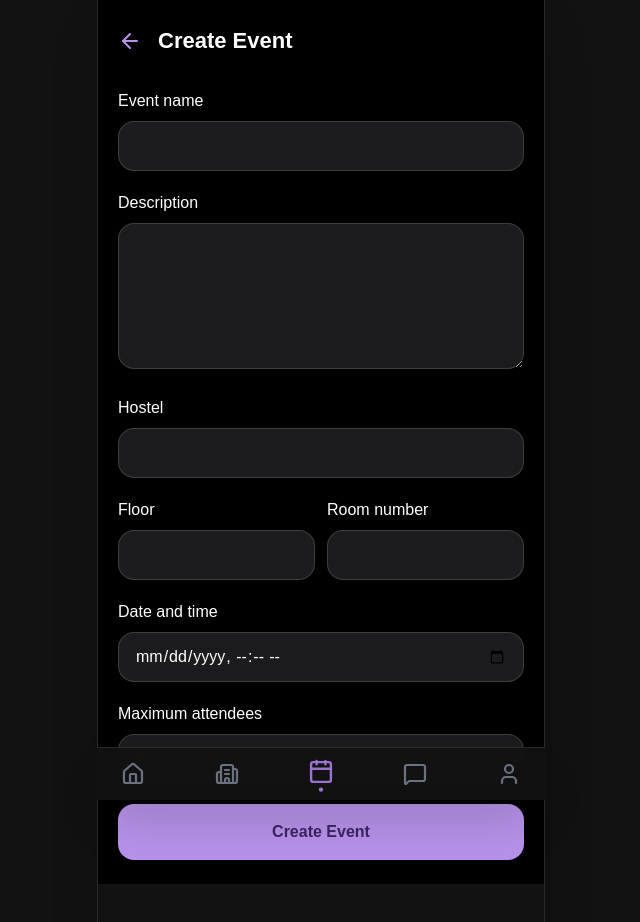
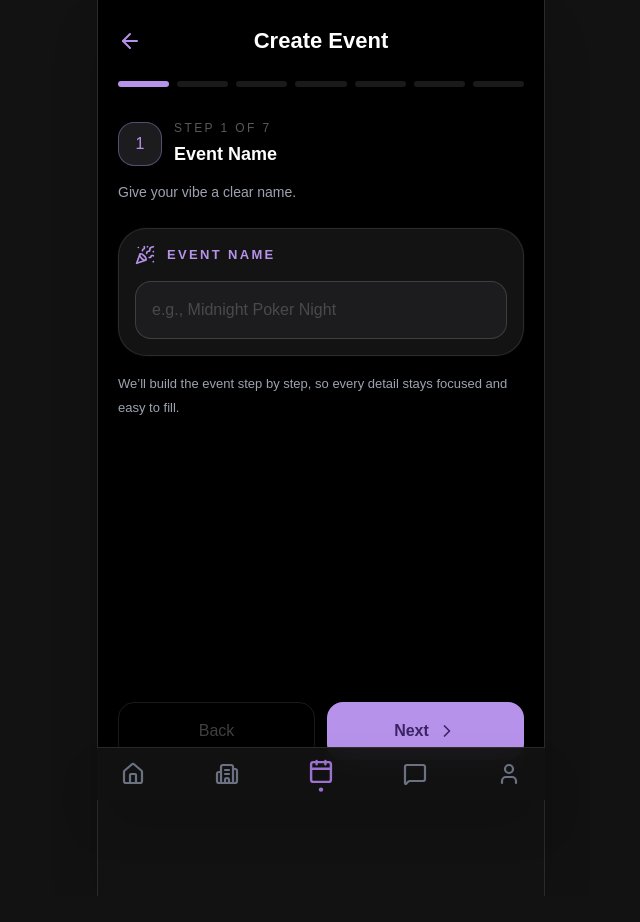
Before and after one commit to Nishant-2304/VibeIn, a Next.js app: page /events/create in a window 1280 px wide. Shown: the top 922 px of the page, without its empty margins (319-959 px from the left). After the commit the page ends 896 px from the top, so only its background shows below. Built offline with nearby package versions, Linux system fonts and the light colour scheme; a web font is replaced by a local one.

Commit message:
Events creation

```diff
--- a/app/api/events/route.ts
+++ b/app/api/events/route.ts
@@ -48,7 +48,7 @@ export async function POST(request: Request) {
   }
 
   const actor = {
-    userId: request.headers.get("x-user-id") ?? body.hostId,
+    userId: request.headers.get("x-user-id"),
   };
 
   try {
--- a/app/events/create/page.tsx
+++ b/app/events/create/page.tsx
@@ -2,115 +2,431 @@
 
 import Link from "next/link";
 import { useRouter } from "next/navigation";
-import { FormEvent, useState } from "react";
-import { ArrowLeft } from "lucide-react";
+import { useState } from "react";
+import {
+  ArrowLeft,
+  CalendarDays,
+  ChevronRight,
+  Clock3,
+  DoorOpen,
+  FileText,
+  Hash,
+  MapPinned,
+  PartyPopper,
+  Users,
+} from "lucide-react";
 import { apiErrorMessage, eventApi } from "../../../lib/client-api";
 
 type FormState = {
-  name: string;
+  eventName: string;
   description: string;
   hostel: string;
   floor: string;
-  roomNumber: string;
-  scheduledAt: string;
+  room: string;
+  dateTime: string;
+  duration: string;
   maxAttendees: string;
 };
 
-const initialForm: FormState = {
-  name: "",
-  description: "",
-  hostel: "",
-  floor: "",
-  roomNumber: "",
-  scheduledAt: "",
-  maxAttendees: "8",
+const steps = [
+  {
+    id: "eventName",
+    title: "Event Name",
+    subtitle: "Give your vibe a clear name.",
+    icon: PartyPopper,
+    placeholder: "e.g., Midnight Poker Night",
+  },
+  {
+    id: "description",
+    title: "Description",
+    subtitle: "Tell everyone what’s happening.",
+    icon: FileText,
+    placeholder: "Tell everyone what's happening...",
+  },
+  {
+    id: "hostel",
+    title: "Hostel",
+    subtitle: "Choose where the event is happening.",
+    icon: MapPinned,
+    placeholder: "Select Hostel",
+  },
+  {
+    id: "floorRoom",
+    title: "Floor & Room",
+    subtitle: "Lock the exact location.",
+    icon: DoorOpen,
+    placeholder: "Floor and room number",
+  },
+  {
+    id: "dateTime",
+    title: "Date & Time",
+    subtitle: "Schedule the start of the event.",
+    icon: CalendarDays,
+    placeholder: "mm/dd/yyyy, --:-- --",
+  },
+  {
+    id: "duration",
+    title: "Duration",
+    subtitle: "How long should the vibe last?",
+    icon: Clock3,
+    placeholder: "1h",
+  },
+  {
+    id: "maxAttendees",
+    title: "Max Attendees",
+    subtitle: "Set the crowd size.",
+    icon: Users,
+    placeholder: "10 people",
+  },
+] as const;
+
+const hostels = [
+  "A",
+  "B",
+  "C",
+  "D",
+  "E",
+  "F",
+  "G",
+  "H",
+  "J",
+  "K",
+  "L",
+  "M",
+  "N",
+  "P",
+  "Q",
+  "R",
+  "S",
+  "T",
+];
+
+const durationMinutesByLabel: Record<string, number> = {
+  "30m": 30,
+  "1h": 60,
+  "2h": 120,
+  "3h": 180,
+  "All Night": 480,
 };
 
 export default function CreateEventPage() {
   const router = useRouter();
-  const [form, setForm] = useState(initialForm);
-  const [submitting, setSubmitting] = useState(false);
-  const [error, setError] = useState<string | null>(null);
+  const [step, setStep] = useState(0);
+  const [error, setError] = useState("");
+  const [isSubmitting, setIsSubmitting] = useState(false);
+  const [form, setForm] = useState<FormState>({
+    eventName: "",
+    description: "",
+    hostel: "",
+    floor: "",
+    room: "",
+    dateTime: "",
+    duration: "1h",
+    maxAttendees: "10",
+  });
 
-  function update(key: keyof FormState, value: string) {
-    setForm((current) => ({ ...current, [key]: value }));
-  }
+  const currentStep = steps[step];
+  const isFirstStep = step === 0;
+  const isLastStep = step === steps.length - 1;
 
-  async function submit(event: FormEvent<HTMLFormElement>) {
-    event.preventDefault();
-    setError(null);
+  const updateField = <K extends keyof FormState>(key: K, value: FormState[K]) => {
+    setError("");
+    setForm((prev) => ({ ...prev, [key]: value }));
+  };
 
-    const floor = Number(form.floor);
-    const maxAttendees = Number(form.maxAttendees);
-    if (form.name.trim().length < 3 || form.name.trim().length > 100) {
-      setError("Event name must be between 3 and 100 characters.");
-      return;
+  const updateAttendees = (delta: number) => {
+    setForm((prev) => {
+      const current = Number.parseInt(prev.maxAttendees, 10) || 2;
+      return { ...prev, maxAttendees: String(Math.max(2, current + delta)) };
+    });
+  };
+
+  const validateCurrentStep = () => {
+    switch (currentStep.id) {
+      case "eventName":
+        return form.eventName.trim().length >= 3 ? "" : "Event name must be at least 3 characters.";
+      case "hostel":
+        return hostels.includes(form.hostel) ? "" : "Please select a hostel.";
+      case "floorRoom":
+        if (!Number.isInteger(Number(form.floor)) || Number(form.floor) < 0) {
+          return "Floor must be a whole number.";
+        }
+        return form.room.trim() ? "" : "Room number is required.";
+      case "dateTime":
+        if (!form.dateTime) return "Date and time are required.";
+        return new Date(form.dateTime) > new Date() ? "" : "Date and time must be in the future.";
+      default:
+        return "";
     }
-    if (!Number.isInteger(floor) || !Number.isInteger(maxAttendees) || maxAttendees < 2) {
-      setError("Enter a valid floor and at least 2 attendees.");
-      return;
-    }
-    const scheduledAt = new Date(form.scheduledAt);
-    if (Number.isNaN(scheduledAt.valueOf()) || scheduledAt <= new Date()) {
-      setError("Choose a date and time in the future.");
+  };
+
+  const goNext = () => {
+    const validationError = validateCurrentStep();
+    if (validationError) {
+      setError(validationError);
       return;
     }
 
-    setSubmitting(true);
+    if (!isLastStep) {
+      setStep((current) => current + 1);
+    }
+  };
+
+  const goBack = () => {
+    if (!isFirstStep) {
+      setStep((current) => current - 1);
+    }
+  };
+
+  const handleCreate = async () => {
+    const validationError = validateCurrentStep();
+    if (validationError) {
+      setError(validationError);
+      return;
+    }
+
+    setIsSubmitting(true);
+    setError("");
+
     try {
-      const created = await eventApi.create({
-        name: form.name.trim(),
+      const event = await eventApi.create({
+        name: form.eventName.trim(),
         description: form.description.trim(),
-        hostel: form.hostel.trim(),
-        floor,
-        roomNumber: form.roomNumber.trim(),
-        scheduledAt: scheduledAt.toISOString(),
-        maxAttendees,
+        hostel: form.hostel,
+        floor: Number(form.floor),
+        roomNumber: form.room.trim(),
+        scheduledAt: new Date(form.dateTime).toISOString(),
+        durationMinutes: durationMinutesByLabel[form.duration] ?? 60,
+        maxAttendees: Math.max(2, Number.parseInt(form.maxAttendees, 10) || 2),
       });
-      router.push(`/events/${created.id}`);
-    } catch (cause) {
-      setError(apiErrorMessage(cause));
+
+      router.push(`/events/${event.id}`);
+    } catch (err) {
+      setError(apiErrorMessage(err));
     } finally {
-      setSubmitting(false);
+      setIsSubmitting(false);
     }
-  }
+  };
 
-  const fieldClass = "mt-2 w-full rounded-2xl border border-white/15 bg-[#1c1c1e] px-4 py-3 text-white outline-none focus:border-[#b792ea]";
+  const renderStepBody = () => {
+    switch (currentStep.id) {
+      case "eventName":
+        return (
+          <input
+            value={form.eventName}
+            onChange={(e) => updateField("eventName", e.target.value)}
+            placeholder={currentStep.placeholder}
+            className="w-full rounded-2xl border border-white/15 bg-[#1c1c1e] px-4 py-4 text-[16px] text-white outline-none transition placeholder:text-white/20 focus:border-[#b792ea]"
+          />
+        );
+      case "description":
+        return (
+          <textarea
+            value={form.description}
+            onChange={(e) => updateField("description", e.target.value)}
+            placeholder={currentStep.placeholder}
+            rows={7}
+            className="w-full resize-none rounded-2xl border border-white/15 bg-[#1c1c1e] px-4 py-4 text-[16px] text-white outline-none transition placeholder:text-white/20 focus:border-[#b792ea]"
+          />
+        );
+      case "hostel":
+        return (
+          <select
+            value={form.hostel}
+            onChange={(e) => updateField("hostel", e.target.value)}
+            className="flex w-full items-center justify-between rounded-2xl border border-white/15 bg-[#1c1c1e] px-4 py-4 text-left text-[16px] text-white"
+          >
+            <option value="">{currentStep.placeholder}</option>
+            {hostels.map((hostel) => (
+              <option key={hostel} value={hostel}>
+                Hostel {hostel}
+              </option>
+            ))}
+          </select>
+        );
+      case "floorRoom":
+        return (
+          <div className="grid grid-cols-2 gap-3">
+            <input
+              type="number"
+              min={0}
+              step={1}
+              value={form.floor}
+              onChange={(e) => updateField("floor", e.target.value)}
+              placeholder="e.g., 4th"
+              className="w-full rounded-2xl border border-white/15 bg-[#1c1c1e] px-4 py-4 text-[16px] text-white outline-none transition placeholder:text-white/20 focus:border-[#b792ea]"
+            />
+            <input
+              value={form.room}
+              onChange={(e) => updateField("room", e.target.value)}
+              placeholder="e.g., 402"
+              className="w-full rounded-2xl border border-white/15 bg-[#1c1c1e] px-4 py-4 text-[16px] text-white outline-none transition placeholder:text-white/20 focus:border-[#b792ea]"
+            />
+          </div>
+        );
+      case "dateTime":
+        return (
+          <input
+            type="datetime-local"
+            value={form.dateTime}
+            onChange={(e) => updateField("dateTime", e.target.value)}
+            placeholder={currentStep.placeholder}
+            className="w-full rounded-2xl border border-white/15 bg-[#1c1c1e] px-4 py-4 text-[16px] text-white outline-none transition placeholder:text-white/20 focus:border-[#b792ea]"
+          />
+        );
+      case "duration":
+        return (
+          <div className="flex flex-wrap gap-3">
+            {["30m", "1h", "2h", "3h", "All Night"].map((option) => {
+              const active = form.duration === option;
+              return (
+                <button
+                  key={option}
+                  type="button"
+                  onClick={() => updateField("duration", option)}
+                  className={`rounded-full border px-5 py-3 text-[15px] font-medium transition ${
+                    active
+                      ? "border-[#b792ea] bg-[#b792ea] text-[#3b2466]"
+                      : "border-white/15 bg-transparent text-white"
+                  }`}
+                >
+                  {option}
+                </button>
+              );
+            })}
+          </div>
+        );
+      case "maxAttendees":
+        return (
+          <div className="rounded-2xl border border-white/15 bg-[#1c1c1e] px-4 py-5">
+            <div className="flex items-center justify-between">
+              <button
+                type="button"
+                onClick={() => updateAttendees(-1)}
+                disabled={Number(form.maxAttendees) <= 2}
+                className="text-4xl leading-none text-white/80"
+                aria-label="Decrease attendees"
+              >
+                −
+              </button>
+              <div className="text-center">
+                <p className="text-[30px] font-semibold leading-none text-[#b792ea]">{form.maxAttendees}</p>
+                <p className="mt-1 text-[12px] font-semibold tracking-[0.2em] text-white/25">PEOPLE</p>
+              </div>
+              <button
+                type="button"
+                onClick={() => updateAttendees(1)}
+                className="text-4xl leading-none text-white/80"
+                aria-label="Increase attendees"
+              >
+                +
+              </button>
+            </div>
+          </div>
+        );
+      default:
+        return null;
+    }
+  };
 
   return (
     <main className="min-h-screen bg-black text-white">
-      <div className="mx-auto w-full max-w-md px-5 py-6">
-        <header className="flex items-center gap-4">
-          <Link href="/events" aria-label="Back"><ArrowLeft className="text-[#b792ea]" /></Link>
-          <h1 className="text-[22px] font-extrabold">Create Event</h1>
-        </header>
+      <div className="mx-auto flex min-h-screen w-full max-w-md flex-col bg-black px-5 py-6 pb-10">
+        <div className="flex items-center justify-between">
+          <Link href="/events" className="inline-flex items-center gap-2 text-[#b792ea]">
+            <ArrowLeft className="h-6 w-6" />
+          </Link>
+          <h1 className="text-[22px] font-extrabold text-white">Create Event</h1>
+          <div className="w-6" />
+        </div>
 
-        <form onSubmit={submit} className="mt-8 space-y-5">
-          <label className="block">Event name
-            <input required minLength={3} maxLength={100} value={form.name} onChange={(e) => update("name", e.target.value)} className={fieldClass} />
-          </label>
-          <label className="block">Description
-            <textarea rows={5} value={form.description} onChange={(e) => update("description", e.target.value)} className={fieldClass} />
-          </label>
-          <label className="block">Hostel
-            <input required value={form.hostel} onChange={(e) => update("hostel", e.target.value)} className={fieldClass} />
-          </label>
-          <div className="grid grid-cols-2 gap-3">
-            <label>Floor<input required type="number" value={form.floor} onChange={(e) => update("floor", e.target.value)} className={fieldClass} /></label>
-            <label>Room number<input required value={form.roomNumber} onChange={(e) => update("roomNumber", e.target.value)} className={fieldClass} /></label>
+        <div className="mt-6 flex items-center gap-2">
+          {steps.map((item, index) => (
+            <span
+              key={item.id}
+              className={`h-1.5 flex-1 rounded-full ${index <= step ? "bg-[#b792ea]" : "bg-white/10"}`}
+            />
+          ))}
+        </div>
+
+        <section className="mt-8 flex-1">
+          <div className="flex items-center gap-3">
+            <div className="flex h-11 w-11 items-center justify-center rounded-2xl border border-[#b792ea]/40 bg-[#1c1c1e] text-[#b792ea]">
+              {step + 1}
+            </div>
+            <div>
+              <p className="text-[12px] uppercase tracking-[0.2em] text-white/35">
+                Step {step + 1} of {steps.length}
+              </p>
+              <h2 className="mt-1 text-[18px] font-semibold text-white">{currentStep.title}</h2>
+            </div>
           </div>
-          <label className="block">Date and time
-            <input required type="datetime-local" value={form.scheduledAt} onChange={(e) => update("scheduledAt", e.target.value)} className={fieldClass} />
-          </label>
-          <label className="block">Maximum attendees
-            <input required type="number" min={2} value={form.maxAttendees} onChange={(e) => update("maxAttendees", e.target.value)} className={fieldClass} />
-          </label>
 
-          {error && <p role="alert" className="text-sm text-red-300">{error}</p>}
-          <button disabled={submitting} className="w-full rounded-2xl bg-[#b792ea] py-4 font-semibold text-[#3b2466] disabled:opacity-60">
-            {submitting ? "Creating…" : "Create Event"}
+          <p className="mt-3 text-[14px] leading-6 text-[#9ca3af]">{currentStep.subtitle}</p>
+
+          <div className="mt-6 rounded-[28px] border border-white/10 bg-[#131313] p-4 shadow-[0_0_0_1px_rgba(255,255,255,0.02)]">
+            <div className="mb-4 flex items-center gap-3 text-[#b792ea]">
+              <currentStep.icon className="h-5 w-5" />
+              <span className="text-[13px] font-semibold uppercase tracking-[0.18em]">{currentStep.title}</span>
+            </div>
+            {renderStepBody()}
+          </div>
+
+          {step === 0 && (
+            <p className="mt-4 text-[13px] leading-6 text-[#9ca3af]">
+              We’ll build the event step by step, so every detail stays focused and easy to fill.
+            </p>
+          )}
+
+          {step === steps.length - 1 && (
+            <div className="mt-4 rounded-2xl border border-white/10 bg-[#1c1c1e] p-4 text-[13px] leading-6 text-[#d1d5db]">
+              <p className="font-semibold text-white">Review</p>
+              <p className="mt-2">{form.eventName || "Event name"}</p>
+              <p>{form.hostel || "Hostel"} • Floor {form.floor || "-"} • Room {form.room || "-"}</p>
+              <p>{form.dateTime || "Date and time"}</p>
+            </div>
+          )}
+          {error && (
+            <p className="mt-4 rounded-2xl border border-red-500/30 bg-red-500/10 px-4 py-3 text-[13px] leading-5 text-red-200">
+              {error}
+            </p>
+          )}
+        </section>
+
+        <div className="mt-8 grid grid-cols-2 gap-3">
+          <button
+            type="button"
+            onClick={goBack}
+            disabled={isFirstStep}
+            className={`rounded-2xl border py-4 text-[16px] font-medium transition ${
+              isFirstStep
+                ? "cursor-not-allowed border-white/10 text-white/25"
+                : "border-white/30 text-white"
+            }`}
+          >
+            Back
           </button>
-        </form>
+
+          {isLastStep ? (
+            <button
+              type="button"
+              onClick={handleCreate}
+              disabled={isSubmitting}
+              className="rounded-2xl bg-[#b792ea] py-4 text-[16px] font-semibold text-[#3b2466]"
+            >
+              {isSubmitting ? "Creating..." : "Create Event"}
+            </button>
+          ) : (
+            <button
+              type="button"
+              onClick={goNext}
+              className="flex items-center justify-center gap-2 rounded-2xl bg-[#b792ea] py-4 text-[16px] font-semibold text-[#3b2466]"
+            >
+              Next
+              <ChevronRight className="h-5 w-5" />
+            </button>
+          )}
+        </div>
       </div>
     </main>
   );
--- a/lib/client-api.ts
+++ b/lib/client-api.ts
@@ -61,6 +61,7 @@ export type CreateEventInput = {
   floor: number;
   roomNumber: string;
   scheduledAt: string;
+  durationMinutes: number;
   maxAttendees: number;
 };
 
--- a/services/event.service.ts
+++ b/services/event.service.ts
@@ -24,6 +24,27 @@ type Actor = {
   userId?: string | null;
   isAdmin?: boolean;
 };
+
+const allowedHostels = new Set([
+  "A",
+  "B",
+  "C",
+  "D",
+  "E",
+  "F",
+  "G",
+  "H",
+  "J",
+  "K",
+  "L",
+  "M",
+  "N",
+  "P",
+  "Q",
+  "R",
+  "S",
+  "T",
+]);
 
 const editableLocationFields = ["name", "hostel", "floor", "roomNumber"];
 
@@ -60,6 +81,20 @@ function parseDate(value: unknown, fieldName: string) {
   }
 
   return date;
+}
+
+function parseHostel(value: unknown, fieldName = "hostel") {
+  if (typeof value !== "string") {
+    throw new ValidationError(`${fieldName} is required.`);
+  }
+
+  const hostel = value.trim().toUpperCase();
+
+  if (!allowedHostels.has(hostel)) {
+    throw new ValidationError(`${fieldName} must be one of A-T, excluding I and O.`);
+  }
+
+  return hostel;
 }
 
 function activeAttendeeCount(event: { participants?: { attendance_status: string }[] }) {
@@ -141,7 +176,7 @@ export class EventService {
   }
 
   static async createEvent(data: any, actor?: Actor) {
-    const hostId = actor?.userId ?? data.hostId;
+    const hostId = actor?.userId;
 
     if (!hostId || typeof hostId !== "string") {
       throw new UnauthorizedError("Host user is required.");
@@ -159,9 +194,7 @@ export class EventService {
       throw new ValidationError("description must be a string.");
     }
 
-    if (typeof data.hostel !== "string" || data.hostel.trim().length === 0) {
-      throw new ValidationError("hostel is required.");
-    }
+    const hostel = parseHostel(data.hostel);
 
     const floor = parseInteger(data.floor, "floor");
 
@@ -196,7 +229,7 @@ export class EventService {
     return EventRepository.create({
       eventname: data.name.trim(),
       event_description: data.description?.trim() ?? "",
-      hostel_name: data.hostel.trim(),
+      hostel_name: hostel,
       floor,
       room_no: data.roomNumber.trim(),
       host_id: hostId,
@@ -260,11 +293,7 @@ export class EventService {
     }
 
     if (data.hostel !== undefined) {
-      if (typeof data.hostel !== "string" || data.hostel.trim().length === 0) {
-        throw new ValidationError("hostel must be a non-empty string.");
-      }
-
-      updateData.hostel_name = data.hostel.trim();
+      updateData.hostel_name = parseHostel(data.hostel);
     }
 
     if (data.floor !== undefined) {
--- a/tsconfig.json
+++ b/tsconfig.json
@@ -10,7 +10,7 @@
     "strict": false,
     "noEmit": true,
     "incremental": true,
-    "ignoreDeprecations": "6.0",
+    "ignoreDeprecations": "5.0",
     "module": "esnext",
     "esModuleInterop": true,
     "moduleResolution": "node",
```
Also changed, not shown: services/registration.service.ts (+16 -4 lines).
